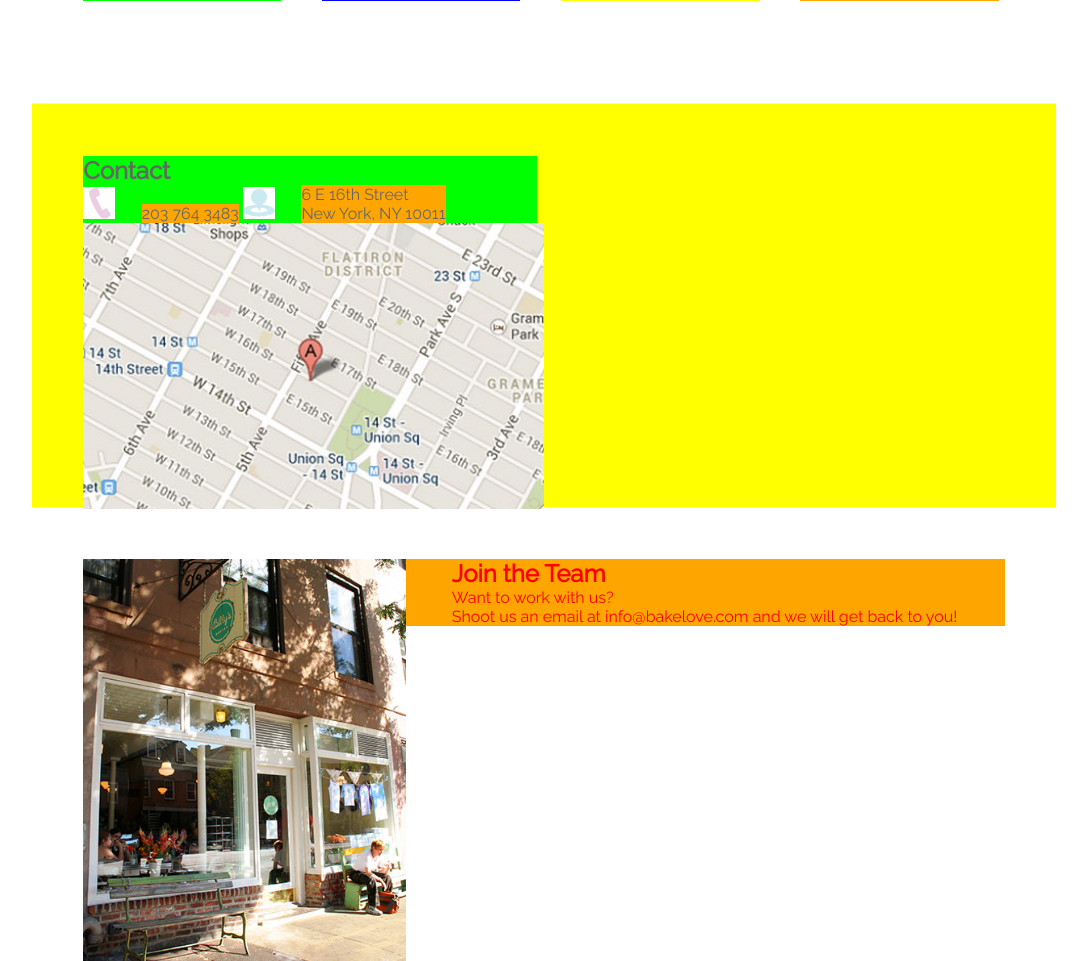
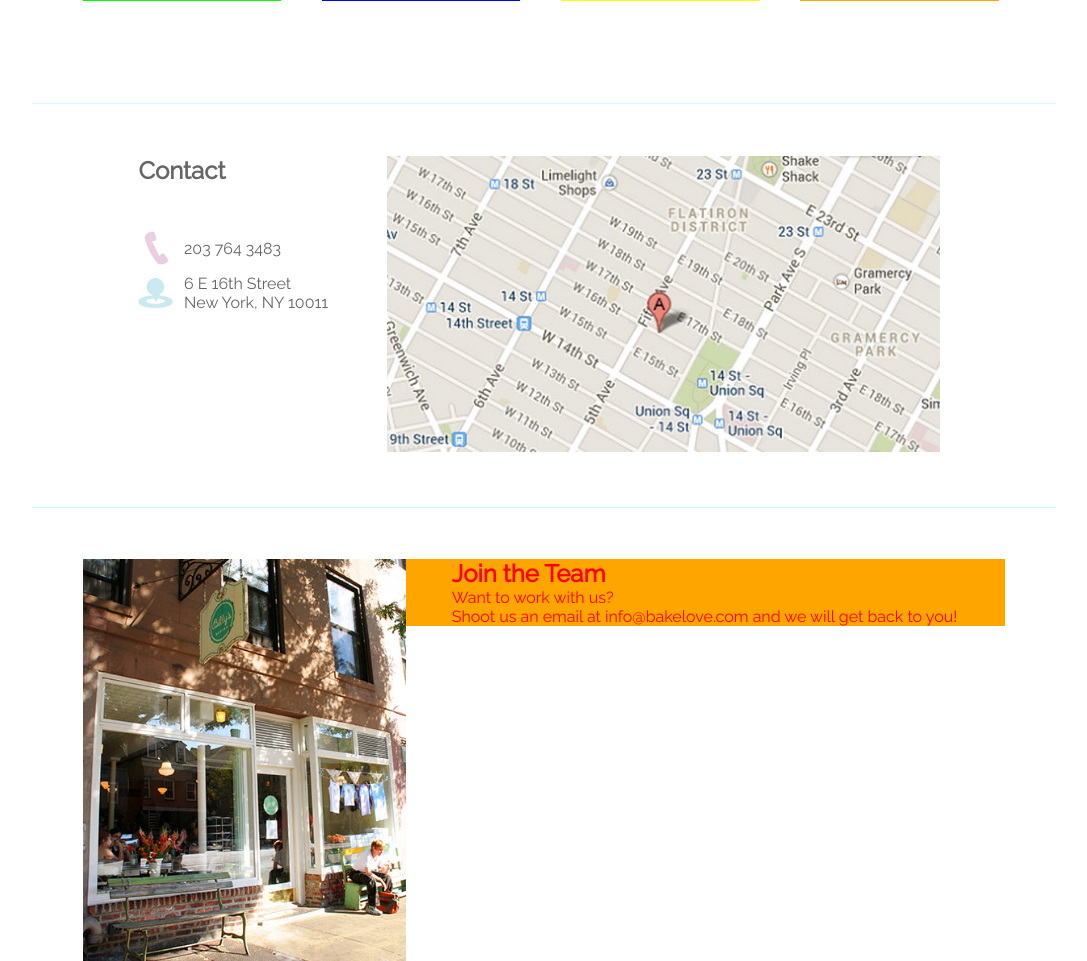
Before and after one commit to skyunlee/Web3, a PHP site: page / in a window 1280 px wide. Shown: the part 1555-2516 px from the top of the page, without its empty margins (96-1183 px from the left). Run offline with PHP 8.4, Linux system fonts and the light colour scheme.

Commit message:
updated contact section

```diff
--- a/3. Midterm Project/ritika-sk-combine-ver1/index-ver3.css
+++ b/3. Midterm Project/ritika-sk-combine-ver1/index-ver3.css
@@ -187,24 +187,81 @@ h2{
 
 .contact_container{
 	padding: 5%;
-	background: yellow;
+	/*background: yellow;*/
 	width: 90%;
 	height: 15%;
 	border-bottom: solid 1px #cff;
 }
 
 .contact_container .content_text{
-	background: lime;
+	background: white;
+	float: left;
+	width: 25%;
+	/*margin-top: 10%;*/
+	margin-left: 6%;
+	margin-right: 2%;
 	display: inline-block;
-	/*margin-left: 5%;*/
-	/*margin-right: 1%;*/
 }
 
+.contact_container .content_text h2{
+	margin-bottom: 20%;
+}
+
+.phone{
+	/*background: red;*/
+	display: block;
+	width: 100%;
+	height: auto;
+	margin-bottom: 4%;
+}
+
+.phone img{
+	width: 15%;
+	margin-right: 3%;
+	display: inline-block;
+	vertical-align: middle;
+}
+
+.phone p{
+	/*background: orange;*/
+	display: inline-block;
+	vertical-align: middle;
+}
+
+.address{
+	/*background: blue;*/
+	width: 100%;
+	height: auto;
+	display: block;
+}
+
+.address img{
+	width: 15%;
+	margin-right: 3%;
+	display: inline-block;
+	vertical-align: middle;
+}
+
+.address p{
+	/*background: aqua;*/
+	display: inline-block;
+	vertical-align: middle;
+}
+
+.map{
+	width: 60%;
+	display: inline-block;
+}
+
+.map img{
+	width: 100%;
+}
+
+/*
 .contact_container .content_text img{
-	width: 7%;
+	width: 10%;
 	height: auto;
-	display: inline-block;
-	/*margin-right: 1%;*/
+	float: left;
 }
 
 .contact_container .content_text p{
@@ -213,10 +270,10 @@ h2{
 }
 
 .contact_container img{
-	display: inline-block;
-	margin-right: 5%;
-	width: 50%;
+	float: left;
+	width: 45%;
 }
+*/
 
 .career_container{
 	padding: 5%;
--- a/3. Midterm Project/ritika-sk-combine-ver1/index.html
+++ b/3. Midterm Project/ritika-sk-combine-ver1/index.html
@@ -58,12 +58,18 @@
 		<div class="contact_container">
 			<div class="content_text">
 				<h2>Contact</h2>
-				<img src="images/contact_career_img/phone-icon.jpg" alt="phone icon">
-				<p>203 764 3483</p>
-				<img src="images/contact_career_img/location-icon.jpg" alt="location-icon">
-				<p>6 E 16th Street<br>New York, NY 10011</p>
+				<div class="phone">
+					<img src="images/contact_career_img/phone-icon.jpg" alt="phone icon">
+					<p>203 764 3483</p>
+				</div>
+				<div class="address">
+					<img src="images/contact_career_img/location-icon.jpg" alt="location-icon">
+					<p>6 E 16th Street<br>New York, NY 10011</p>
+				</div>
 			</div>
-			<img src="images/contact_career_img/map.jpg" alt="map">
+			<div class="map">
+				<img src="images/contact_career_img/map2.jpg" alt="map">
+			</div>
 
 		</div>
 
```
Also changed, not shown: 3. Midterm Project/ritika-sk-combine-ver1/images/contact_career_img/map2.jpg (added), 3. Midterm Project/ritika-sk-combine-ver1/images/contact_career_img/map2.png (added).
